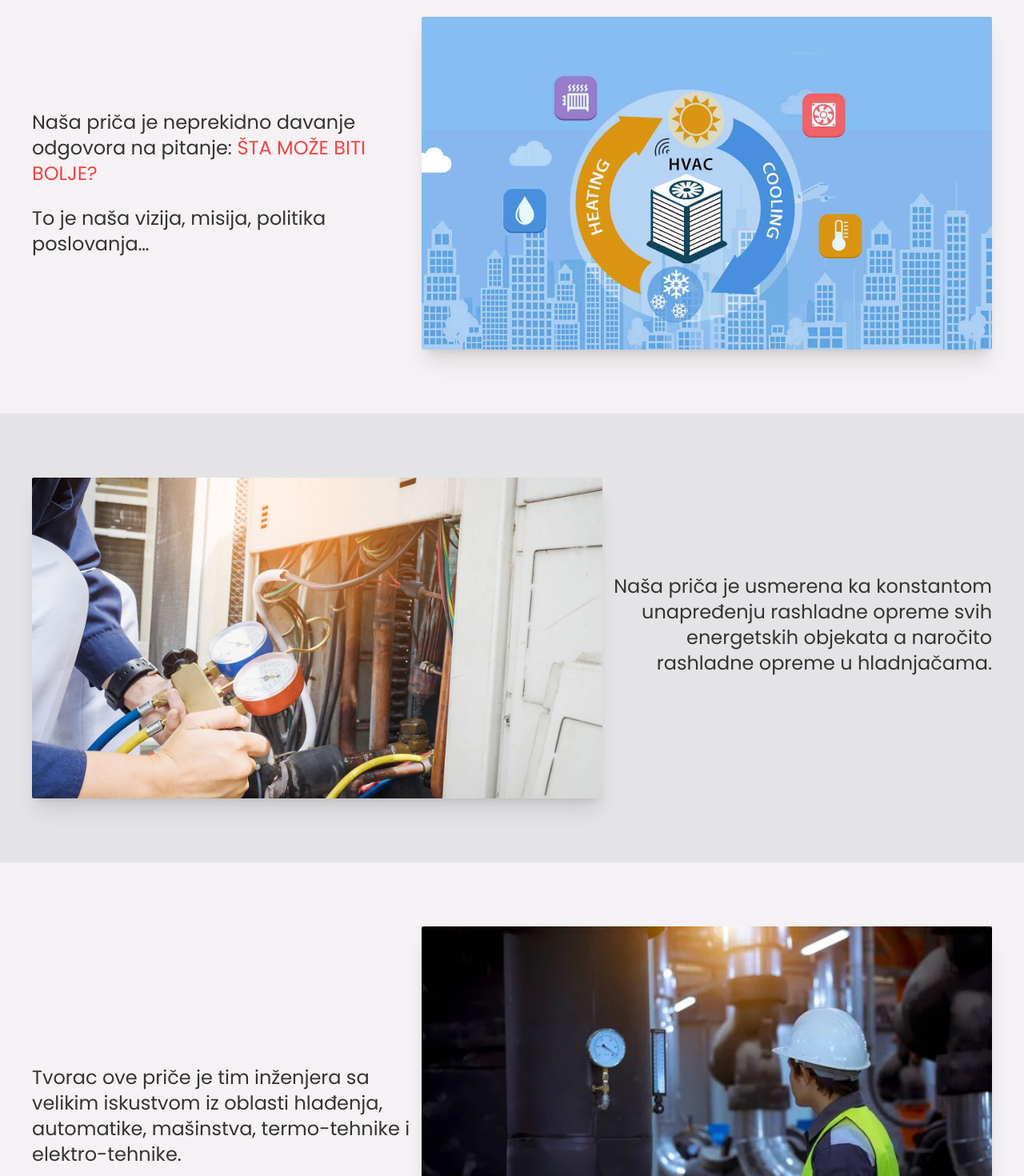
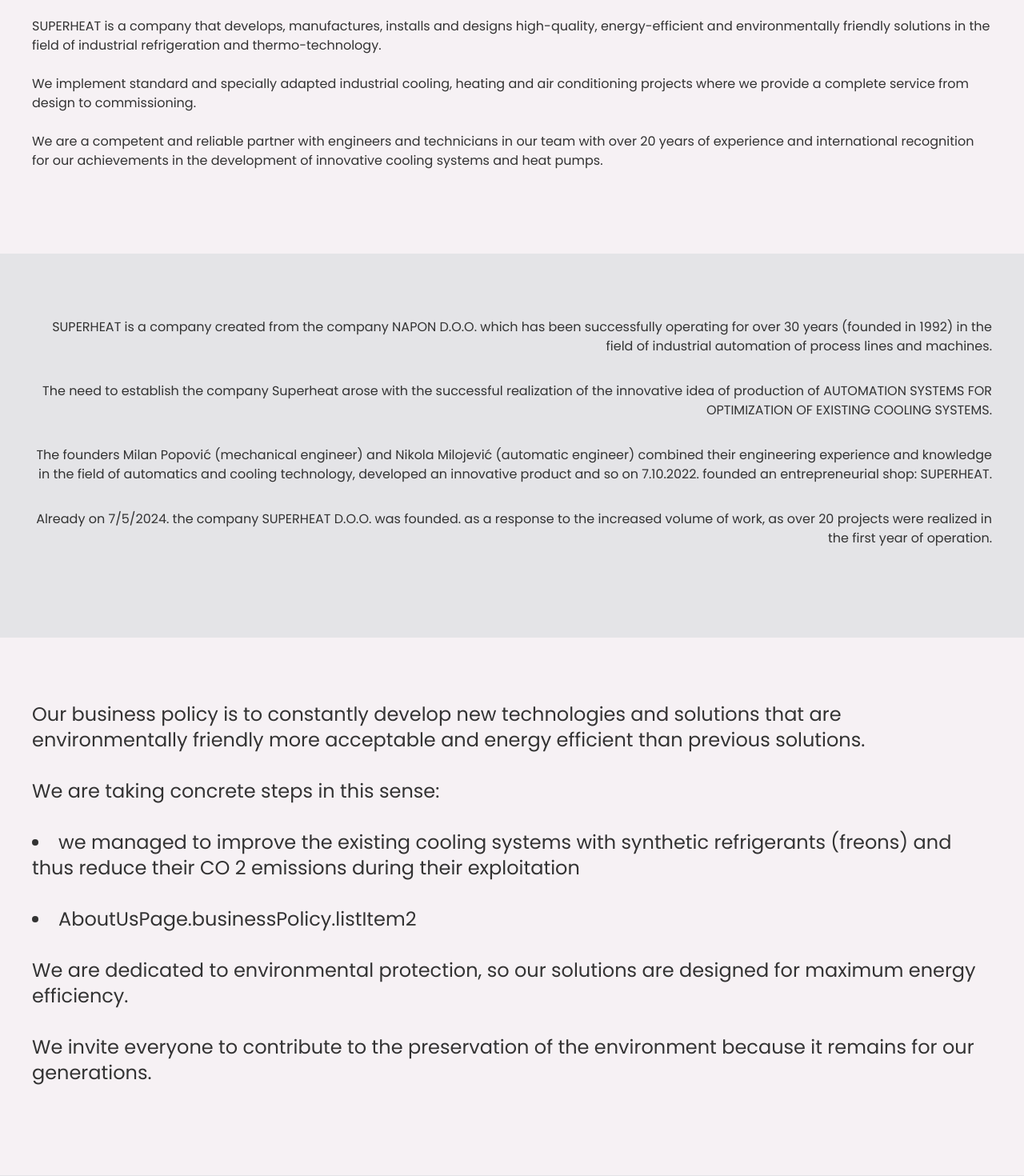
Before and after one commit to vujadin95/superheat-dev, a Next.js app: page /en/about-us in a window 1280 px wide. Shown: the part 120-1590 px from the top of the page at 80% size. Built offline with nearby package versions, Linux system fonts and the light colour scheme.

Commit message:
translatin home and about us page

```diff
--- a/messages/en.json
+++ b/messages/en.json
@@ -16,6 +16,30 @@
       "HeroContact": {
         "callUs": "Call Us",
         "howToSaveEnergy": "How To Savings?"
+      }
+    },
+
+    "heroCardDetails": {
+      "aboutUs": {
+        "id": "1",
+        "title": "About Us",
+        "path": "/about-us",
+        "imgPath": "/assets/cardSection/our-story.jpg",
+        "buttonText": "More"
+      },
+      "optimizationSystem": {
+        "id": "2",
+        "title": "Optimization System",
+        "path": "/optimization-system",
+        "imgPath": "/assets/cardSection/why-superheat.jpg",
+        "buttonText": "More"
+      },
+      "portfolio": {
+        "id": "3",
+        "title": "Portfolio",
+        "path": "/portfolio",
+        "imgPath": "/assets/cardSection/our-solution.jpg",
+        "buttonText": "More"
       }
     }
   },
@@ -45,5 +69,26 @@
       "path": "/contact",
       "label": "Contact"
     }
+  },
+  "AboutUsPage": {
+    "ourStory": {
+      "paragraph1": "SUPERHEAT is a company that develops, manufactures, installs and designs high-quality, energy-efficient and environmentally friendly solutions in the field of industrial refrigeration and thermo-technology.",
+      "paragraph2": "We implement standard and specially adapted industrial cooling, heating and air conditioning projects where we provide a complete service from design to commissioning.",
+      "paragraph3": "We are a competent and reliable partner with engineers and technicians in our team with over 20 years of experience and international recognition for our achievements in the development of innovative cooling systems and heat pumps."
+    },
+    "foundationAndFirstSteps": {
+      "paragraph1": "SUPERHEAT is a company created from the company NAPON D.O.O. which has been successfully operating for over 30 years (founded in 1992) in the field of industrial automation of process lines and machines.",
+      "paragraph2": "The need to establish the company Superheat arose with the successful realization of the innovative idea of ​production of AUTOMATION SYSTEMS FOR OPTIMIZATION OF EXISTING COOLING SYSTEMS.",
+      "paragraph3": "The founders Milan Popović (mechanical engineer) and Nikola Milojević (automatic engineer) combined their engineering experience and knowledge in the field of automatics and cooling technology, developed an innovative product and so on 7.10.2022. founded an entrepreneurial shop: SUPERHEAT.",
+      "paragraph4": "Already on 7/5/2024. the company SUPERHEAT D.O.O. was founded. as a response to the increased volume of work, as over 20 projects were realized in the first year of operation."
+    },
+    "businessPolicy": {
+      "paragraph1": "Our business policy is to constantly develop new technologies and solutions that are environmentally friendly more acceptable and energy efficient than previous solutions.",
+      "list": "We are taking concrete steps in this sense:",
+      "listItem1": "we managed to improve the existing cooling systems with synthetic refrigerants (freons) and thus reduce their CO 2 emissions during their exploitation",
+      "listItem": "we develop and produce systems with a natural refrigerant that has 'zero impact on the environment': ammonia (NH3) refrigeration systems (ODP=0; GWP=0)",
+      "paragraph2": "We are dedicated to environmental protection, so our solutions are designed for maximum energy efficiency.",
+      "paragraph3": "We invite everyone to contribute to the preservation of the environment because it remains for our generations."
+    }
   }
 }
--- a/messages/sr.json
+++ b/messages/sr.json
@@ -14,6 +14,30 @@
       "HeroContact": {
         "callUs": "Pozovite nas",
         "howToSaveEnergy": "Kako do ušteda?"
+      }
+    },
+
+    "heroCardDetails": {
+      "aboutUs": {
+        "id": "1",
+        "title": "O Nama",
+        "path": "/about-us",
+        "imgPath": "/assets/cardSection/our-story.jpg",
+        "buttonText": "Saznajte"
+      },
+      "optimizationSystem": {
+        "id": "2",
+        "title": "Sistem Optimizacije",
+        "path": "/optimization-system",
+        "imgPath": "/assets/cardSection/why-superheat.jpg",
+        "buttonText": "Saznajte"
+      },
+      "portfolio": {
+        "id": "3",
+        "title": "Portfolio",
+        "path": "/portfolio",
+        "imgPath": "/assets/cardSection/our-solution.jpg",
+        "buttonText": "Saznajte"
       }
     }
   },
@@ -43,5 +67,26 @@
       "path": "/contact",
       "label": "Kontakt"
     }
+  },
+  "AboutUsPage": {
+    "ourStory": {
+      "paragraph1": "SUPERHEAT je firma koja se bavi razvojem proizvodnjom, instalacijom i projektovanjem visokokvalitetnih, energetski efikasnih i ekološki prihvatljivih rešenja u oblasti industrijske rashladne tehnike i termo-tehnike.",
+      "paragraph2": "Realizujemo standardne i posebno prilagođene projekte industrijskog hlađenja, grejanja i klimatizacije gde pružamo kompletnu uslugu od projektovanja do puštanja u rad.",
+      "paragraph3": "Mi smo kompetentan i pouzdan partner koji u svom timu ima inženjere i tehničare sa iskustvom od preko 20 godina i međunarodnim priznanjima za ostvarene uspehe u razvoju inovativnih rashladnih sistema i toplotnih pumpi."
+    },
+    "foundationAndFirstSteps": {
+      "paragraph1": "SUPERHEAT je firma nastala iz firme NAPON D.O.O. koja uspešno posluje preko 30 godina (osnovana 1992. godine) u oblasti industrijske automatizacije procesnih linija i mašina.",
+      "paragraph2": "Potreba za osnivanjem firme Superheat nastala je sa uspešnom realizacijom inovativne ideje proizvodnje SISTEMA AUTOMATIKE ZA OPTIMIZACIJU POSTOJEĆIH RASHLADNIH SISTEMA.",
+      "paragraph3": "Osnivači Milan Popović (inženjer mašinstva) i Nikola Milojević (inženjer automatike) objedinili su svoja inženjerska iskustva i znanja iz oblasti automatike i tehnologije hlađenja, razvili inovativan proizvod i tako 7.10.2022. godine osnovali preduzetničku radnju: SUPERHEAT.",
+      "paragraph4": "Već 7.5.2024. godine osnovano je preduzeće SUPERHEAT D.O.O. kao odgovor na povećani obim posla jer je u prvoj godini poslovanja realizovano preko 20 projekata."
+    },
+    "businessPolicy": {
+      "paragraph1": "Naš politika poslovanja je da stalno razvijamo nove tehnologije i rešenja, koja su ekološki prihvatljivija i energetski efikasnija od prethodnih rešenja.",
+      "list": "Mi u tom smislu preduzimamo konkretne korake:",
+      "listItem1": "uspeli smo da unapredimo postojeće rashladne sisteme sa sintetičkim rashladnim sredstvima (freonima) i tako smanjili njihovu emisiju CO 2 za vreme njihove eksploatacije",
+      "listItem2": "razvijamo i proizvodimo sisteme sa prirodnim rashladnim sredstvom koje ima “nulti uticaj na životnu sredinu“: amonijačni (NH3) rashladni sistemi (ODP=0; GWP=0)",
+      "paragraph2": "Posvećeni smo zaštiti životne sredine pa su i naša rešenja projektovana za maksimalnu energetsku efikasnost.",
+      "paragraph3": "Pozivamo sve da daju svoj doprinos u očuvanju životne sredine jer ona ostaje našim pokolenjima."
+    }
   }
 }
--- a/src/app/[locale]/about-us/page.tsx
+++ b/src/app/[locale]/about-us/page.tsx
@@ -1,69 +1,71 @@
-import BackgroundImage from "../../components/Home/BackgroundImage";
+import type { Metadata } from "next";
+import { useTranslations } from "next-intl";
+
+export const metadata: Metadata = {
+  title: "Superheat | O Nama",
+  description: "Evo nesto o nama",
+};
 
 const ONama = () => {
+  const t = useTranslations("AboutUsPage");
   return (
     <>
-      {/* <section className="relative w-full h-[600px] flex items-center">
-        <BackgroundImage
-          imagePath="/assets/nasa-prica/nasa-prica.jpg"
-          altText="o nama"
-        />
-        <div className="bg-darkColor/20 w-full h-[600px] z-10">
-          <div className="z-10 max-w-[1240px] w-full mx-auto text-lightColor pt-10">
-            <p className="text-4xl md:text-6xl text-center font-semibold leading-normal drop-shadow-2xl">
-              Činimo vaš biznis efikasnijim.
-            </p>
-          </div>
+      <section className="max-w-[1240px] mx-auto flex flex-col items-center py-10 md:py-20 gap-3 md:flex-row px-3 md:px-[20px] text-l sm:text-xl min-[945px]:text-2xl">
+        {/* add md:w-[40%] if you want image */}
+        <div className="w-[100%] text-base">
+          <p className="pb-4 md:pb-6">{t("ourStory.paragraph1")}</p>
+          <p className="pb-4 md:pb-6">{t("ourStory.paragraph2")}</p>
+          <p className="pb-4 md:pb-6">{t("ourStory.paragraph3")}</p>
         </div>
-      </section> */}
-      <section className="max-w-[1240px] mx-auto flex flex-col items-center py-10 md:py-20 gap-3 md:flex-row px-3 md:px-[20px] text-l sm:text-xl min-[945px]:text-2xl">
-        <div className="w-[100%] md:w-[40%]">
-          <p className="pb-4 md:pb-6">
-            Naša priča je neprekidno davanje odgovora na pitanje:{" "}
-            <span className="text-red-500">ŠTA MOŽE BITI BOLJE?</span>
-          </p>
-          <h2>To je naša vizija, misija, politika poslovanja…</h2>
-        </div>
-        <div className="w-[100%] md:w-[60%]">
+        {/* <div className="w-[100%] md:w-[60%]">
           <img
             src="/assets/nasa-prica/hvac-c.jpg"
             alt=""
             className="rounded-sm w-full shadow-xl"
           />
-        </div>
+        </div> */}
       </section>
       <section className="bg-zinc-200 dark:bg-zinc-600/20">
         <div className="max-w-[1240px] mx-auto flex flex-col items-center py-10 md:py-20 gap-3 md:flex-row-reverse px-3 md:px-[20px] text-l sm:text-xl min-[945px]:text-2xl">
-          <div className="w-[100%] md:w-[40%] text-left md:text-right">
-            <h2 className="pb-4 md:pb-8">
-              Naša priča je usmerena ka konstantom unapređenju rashladne opreme
-              svih energetskih objekata a naročito rashladne opreme u
-              hladnjačama.
-            </h2>
+          <div className="w-[100%] text-left md:text-right text-base">
+            <p className="pb-4 md:pb-8">
+              {t("foundationAndFirstSteps.paragraph1")}
+            </p>
+            <p className="pb-4 md:pb-8">
+              {t("foundationAndFirstSteps.paragraph2")}
+            </p>
+            <p className="pb-4 md:pb-8">
+              {t("foundationAndFirstSteps.paragraph3")}
+            </p>
+            <p className="pb-4 md:pb-8">
+              {t("foundationAndFirstSteps.paragraph4")}
+            </p>
           </div>
-          <div className="w-[100%] md:w-[60%]">
+          {/* <div className="w-[100%] md:w-[60%]">
             <img
               src="/assets/nasa-prica/nasa-prica.jpg"
               alt=""
               className="rounded-sm w-full object-cover shadow-xl"
             />
-          </div>
+          </div> */}
         </div>
       </section>
       <section className="max-w-[1240px] mx-auto flex flex-col items-center py-10 md:py-20 gap-3 md:flex-row px-3 md:px-[20px] text-l sm:text-xl min-[945px]:text-2xl">
-        <div className="w-[100%] md:w-[40%]">
-          <p>
-            Tvorac ove priče je tim inženjera sa velikim iskustvom iz oblasti
-            hlađenja, automatike, mašinstva, termo-tehnike i elektro-tehnike.
-          </p>
+        <div className="w-[100%]">
+          <p className="pb-4 md:pb-8">{t("businessPolicy.paragraph1")}</p>
+          <p className="pb-4 md:pb-8">{t("businessPolicy.list")}</p>
+          <li className="pb-4 md:pb-8">{t("businessPolicy.listItem1")}</li>
+          <li className="pb-4 md:pb-8">{t("businessPolicy.listItem2")}</li>
+          <p className="pb-4 md:pb-8">{t("businessPolicy.paragraph2")}</p>
+          <p className="pb-4 md:pb-8">{t("businessPolicy.paragraph3")}</p>
         </div>
-        <div className="w-[100%] md:w-[60%]">
+        {/* <div className="w-[100%] md:w-[60%]">
           <img
             src="/assets/nasa-prica/engineer.jpg"
             alt=""
             className="rounded-sm w-full shadow-xl"
           />
-        </div>
+        </div> */}
       </section>
       <section className="bg-zinc-200 dark:bg-zinc-600/20">
         <div className="max-w-[1240px] mx-auto flex flex-col items-center py-10 md:py-20 gap-3 md:flex-row-reverse px-3 md:px-[20px] text-l sm:text-xl min-[945px]:text-2xl">
--- a/src/app/components/Card/card.types.ts
+++ b/src/app/components/Card/card.types.ts
@@ -2,6 +2,7 @@
   img: string;
   title: string;
   path: string;
+  buttonText: string;
 }
 
 export interface NasaResenjaType {
```
Also changed, not shown: src/app/[locale]/page.tsx (+12 -5 lines), src/app/components/Card/Card.tsx (+5 -3 lines), src/app/components/Header/Navbar/NavLink.tsx (+5 -4 lines), src/app/components/Header/Navbar/Navbar.tsx (+9 -4 lines), src/app/components/Home/HeroSection.tsx (+3 -4 lines).
